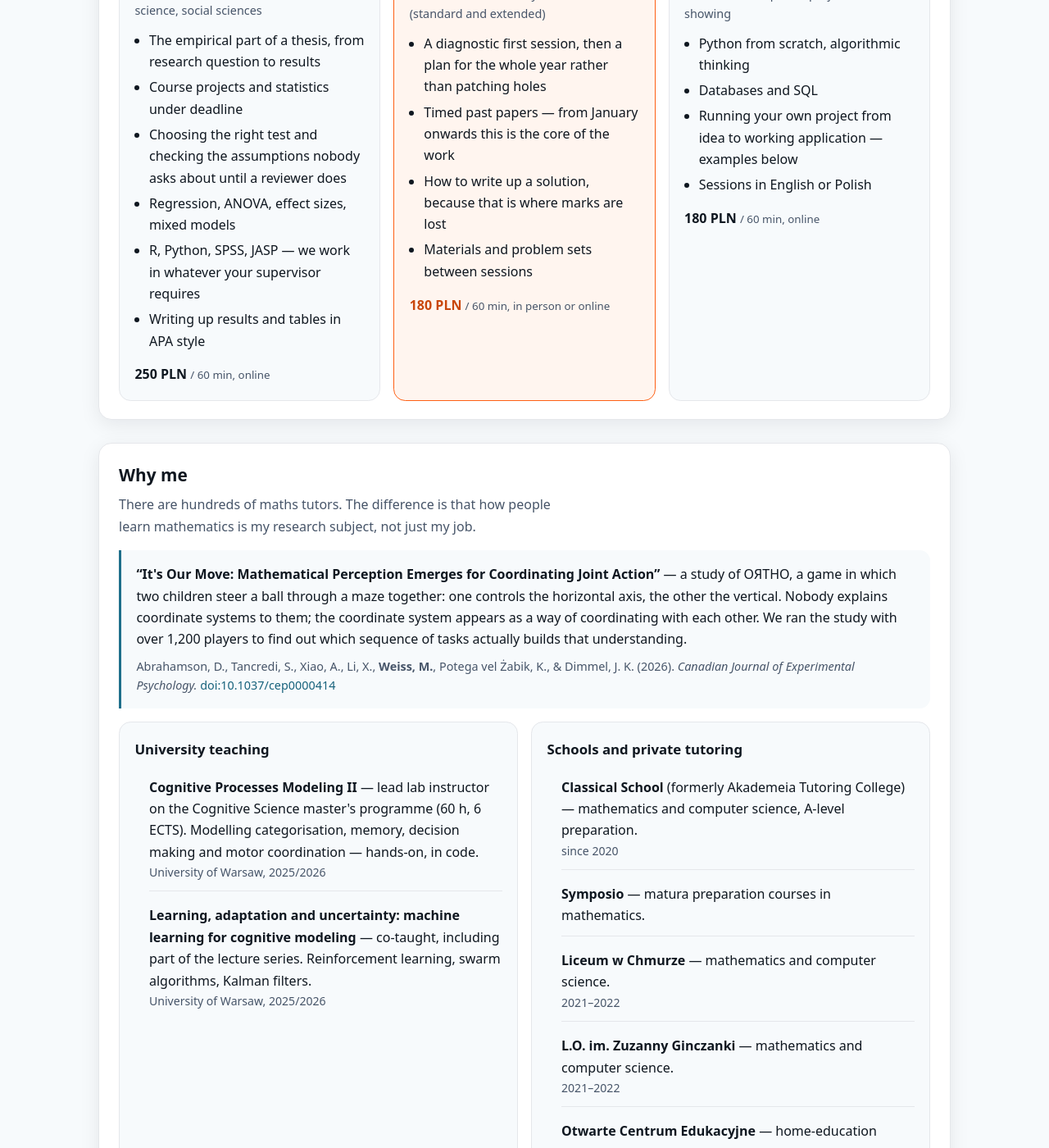
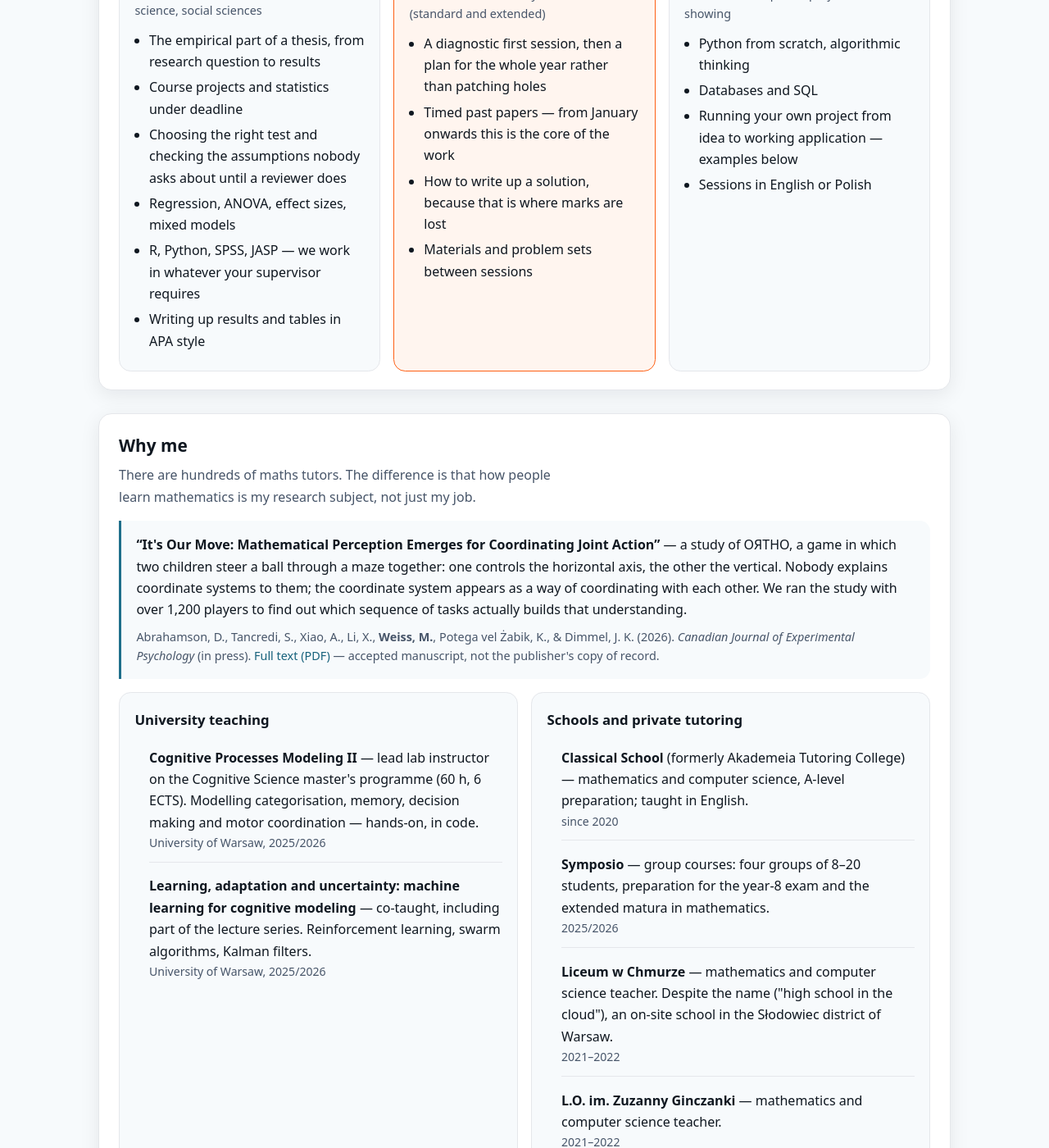
Before and after one commit to mikub97/mikub97.github.io, a Jekyll site: the page korepetycje/index_en.html, which Jekyll copies as it is, in a window 1280 px wide and 1400 px high, scrolled down 877 px. Shown: the whole window at 82% size. Built offline with Jekyll 4.4.1, drawn with Linux system fonts in a browser that asks for light colours; some of the changed text lies outside the part shown.

Commit message:
Bez stawek na stronie, nowe CV, manuskrypt CJEP zamiast DOI
Stawki znikaja z wszystkich trzech wersji strony (v1, v2, EN) razem
z komentarzami w kodzie, ktore je powtarzaly - zrodlo strony jest
publiczne. Martwe reguly .price wyciete ze stylu; wyrozniona karta
trzyma sie ramka i tlem.

CV odbudowane w LaTeX-u po zgubieniu oryginalu i rozszerzone o doktorat,
European Varela Award, publikacje CJEP, dwa kursy na UW i pelny zakres
pracy w szkolach. Zrodlo: ~/Documents/Research/cv/ (poza tym repo).
Bez kwot grantow i bez DOI, ktory nie prowadzi jeszcze do artykulu.

Publikacja linkuje teraz do manuskryptu zaakceptowanego, z adnotacja,
ze to nie jest wersja wydawcy.

```diff
--- a/korepetycje/index-v2.html
+++ b/korepetycje/index-v2.html
@@ -64,8 +64,6 @@
       Zajęcia indywidualne, 60 minut. Online albo u mnie na Saskiej Kępie.
       Po polsku i po angielsku. Grupy — po ustaleniu.
     </p>
-    <!-- Stawki: 250 zł segment akademicki, 180 zł szkolny.
-         Patrz projects/korepetycje/README.md. -->
     <div class="cards">
 
       <div class="card feature">
@@ -77,7 +75,6 @@
           <li>Zapis rozwiązania i punktowanie krok po kroku — tam giną punkty</li>
           <li>Zadania między lekcjami, sprawdzane</li>
         </ul>
-        <span class="price">180 zł <small>/ 60 min</small></span>
       </div>
 
       <div class="card">
@@ -89,7 +86,6 @@
           <li>Prowadzę takie zajęcia w Otwartym Centrum Edukacyjnym, grupowo i indywidualnie</li>
           <li>Współtworzyłem zestawy egzaminacyjne — wiem, jak są układane</li>
         </ul>
-        <span class="price">180 zł <small>/ 60 min</small></span>
       </div>
 
       <div class="card">
@@ -103,7 +99,6 @@
           <li>R, Python, SPSS, JASP — w tym, czego wymaga promotor</li>
           <li>Opis wyników i tabele w standardzie APA</li>
         </ul>
-        <span class="price">250 zł <small>/ 60 min</small></span>
       </div>
 
       <div class="card">
@@ -114,7 +109,6 @@
           <li>Bazy danych i SQL</li>
           <li>Prowadzenie własnego projektu do końca — przykłady niżej</li>
         </ul>
-        <span class="price">180 zł <small>/ 60 min</small></span>
       </div>
 
     </div>
--- a/korepetycje/index_en.html
+++ b/korepetycje/index_en.html
@@ -74,7 +74,6 @@
           <li>R, Python, SPSS, JASP — we work in whatever your supervisor requires</li>
           <li>Writing up results and tables in APA style</li>
         </ul>
-        <span class="price">250 PLN <small>/ 60 min, online</small></span>
       </div>
 
       <div class="card feature">
@@ -86,7 +85,6 @@
           <li>How to write up a solution, because that is where marks are lost</li>
           <li>Materials and problem sets between sessions</li>
         </ul>
-        <span class="price">180 PLN <small>/ 60 min, in person or online</small></span>
       </div>
 
       <div class="card">
@@ -98,7 +96,6 @@
           <li>Running your own project from idea to working application — examples below</li>
           <li>Sessions in English or Polish</li>
         </ul>
-        <span class="price">180 PLN <small>/ 60 min, online</small></span>
       </div>
 
     </div>
@@ -121,8 +118,9 @@
       <cite>
         Abrahamson, D., Tancredi, S., Xiao, A., Li, X., <strong>Weiss, M.</strong>,
         Potega vel Żabik, K., &amp; Dimmel, J. K. (2026).
-        <em>Canadian Journal of Experimental Psychology.</em>
-        <a href="https://doi.org/10.1037/cep0000414" target="_blank" rel="noopener">doi:10.1037/cep0000414</a>
+        <em>Canadian Journal of Experimental Psychology</em> (in press).
+        <a href="abrahamson-et-al-2026-cjep-ortho.pdf" target="_blank" rel="noopener">Full text (PDF)</a>
+        — accepted manuscript, not the publisher's copy of record.
       </cite>
     </blockquote>
 
@@ -147,11 +145,11 @@
       <div class="card">
         <h3>Schools and private tutoring</h3>
         <ul class="facts">
-          <li><strong>Classical School</strong> (formerly Akademeia Tutoring College) — mathematics and computer science, A-level preparation.<span class="when">since 2020</span></li>
-          <li><strong>Symposio</strong> — matura preparation courses in mathematics.</li>
-          <li><strong>Liceum w Chmurze</strong> — mathematics and computer science.<span class="when">2021–2022</span></li>
-          <li><strong>L.O. im. Zuzanny Ginczanki</strong> — mathematics and computer science.<span class="when">2021–2022</span></li>
-          <li><strong>Otwarte Centrum Edukacyjne</strong> — home-education centre, Ursynów.</li>
+          <li><strong>Classical School</strong> (formerly Akademeia Tutoring College) — mathematics and computer science, A-level preparation; taught in English.<span class="when">since 2020</span></li>
+          <li><strong>Symposio</strong> — group courses: four groups of 8–20 students, preparation for the year-8 exam and the extended matura in mathematics.<span class="when">2025/2026</span></li>
+          <li><strong>Liceum w Chmurze</strong> — mathematics and computer science teacher. Despite the name ("high school in the cloud"), an on-site school in the Słodowiec district of Warsaw.<span class="when">2021–2022</span></li>
+          <li><strong>L.O. im. Zuzanny Ginczanki</strong> — mathematics and computer science teacher.<span class="when">2021–2022</span></li>
+          <li><strong>Otwarte Centrum Edukacyjne</strong> (home-education centre, Ursynów) — preparing home-schooled students for the computer science exam.</li>
           <li>Private tutoring at every level.<span class="when">8+ years</span></li>
         </ul>
       </div>
--- a/korepetycje/style.css
+++ b/korepetycje/style.css
@@ -151,13 +151,10 @@ section > h2 .note { font-size: .85rem; font-weight: 400; color: var(--muted); }
   border-radius: .9rem; padding: 1.15rem;
 }
 .card.feature { border-color: var(--orange); background: var(--accent-soft); }
-.card.feature .price { color: var(--orange-ink); }
 .card h3 { margin: 0 0 .3rem; font-size: 1.05rem; }
 .card .who { color: var(--muted); font-size: .9rem; margin: 0 0 .7rem; }
 .card ul { margin: .5rem 0 0 1.1rem; padding: 0; }
 .card li { margin-bottom: .3rem; }
-.card .price { font-weight: 700; margin-top: .9rem; display: block; }
-.card .price small { font-weight: 400; color: var(--muted); }
 
 /* --- lista referencji / doświadczenia ---------------------------------- */
 .facts { list-style: none; margin: 0; padding: 0; }
```
Also changed, not shown: korepetycje/README.md (+21 -15 lines), korepetycje/index.html (+8 -12 lines), 3 other files.
